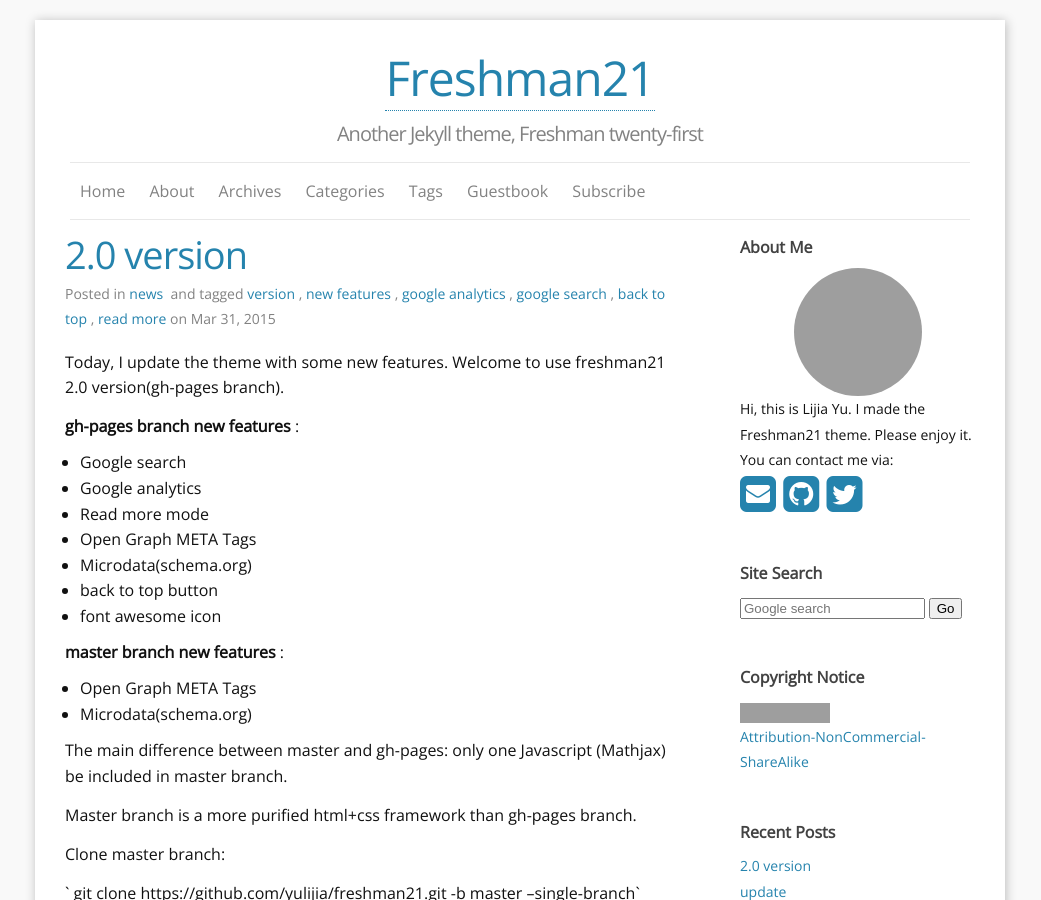
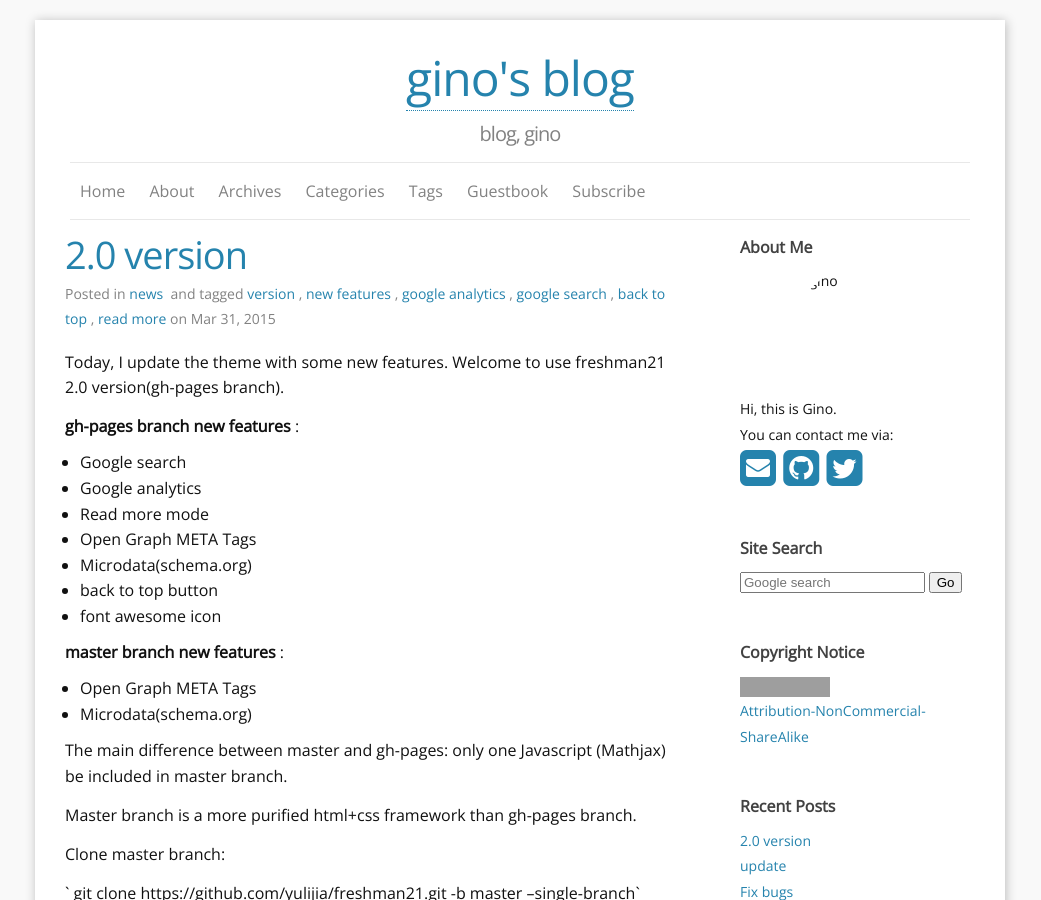
Before and after one commit to ginoyu/ginoyu.github.io, a Jekyll site: the page built from index.html, in a window 1280 px wide and 900 px high. Shown: the whole window, without its empty margins (120-1161 px from the left). Built offline with Jekyll 4.4.1, drawn with Linux system fonts in a browser that asks for light colours; nearby versions of some CDN libraries; the list of posts is cut into pages by our own code; some of the changed text lies outside the part shown; grey boxes are pictures that could not be loaded.

Commit message:
add theme

```diff
--- a/_config.yml
+++ b/_config.yml
@@ -1,22 +1,22 @@
 ### Site info:
-title: Freshman21
-tagline: Another Jekyll theme, Freshman twenty-first
-author: Lijia Yu
-email: yu@lijiayu.net
-description: "Freshman21 is a Jekyll blog theme." # You can edit this line in _config.yml. It will appear in your document head meta and in your feed.xml site description
-keywords: "Jekyll, theme, Freshman21"
-baseurl: "/freshman21" # the subpath of your site, e.g. /blog/
-url: "http://yulijia.net/freshman21" # the base hostname & protocol for your site
-locale: en_US
+title: gino's blog
+tagline: blog, gino
+author: gino
+email: gino0605@126.com
+description: "gino's blog." # You can edit this line in _config.yml. It will appear in your document head meta and in your feed.xml site description
+keywords: "computer, code, programmer"
+baseurl: "/" # the subpath of your site, e.g. /blog/
+url: "http://www.ginosun.com" # the base hostname & protocol for your site
+locale: cn
 
 ### Personal info and site tools info:
-twitter_username: yulijia
-github_username:  yulijia
-disqus_shortname: freshman21
+twitter_username: gino0605
+github_username:  ginoyu
+disqus_shortname: ginoyu
 favicon:     "/images/favicon.ico"
-aboutme: Hi, this is Lijia Yu. I made the Freshman21 theme. Please enjoy it. # these are shown on aboutme-sidebar.
-aboutme_photo: https://i.imgur.com/Mdc4szJl.jpg# your photo.
-google_analytics_key: UA-57979084-1 # put YOUR key here to enable tracking! (blank to disable)
+aboutme: Hi, this is Gino. # these are shown on aboutme-sidebar.
+#aboutme_photo: https://i.imgur.com/Mdc4szJl.jpg# your photo.
+#google_analytics_key: UA-57979084-1 # put YOUR key here to enable tracking! (blank to disable)
 
 
 ### Site setting:
```
